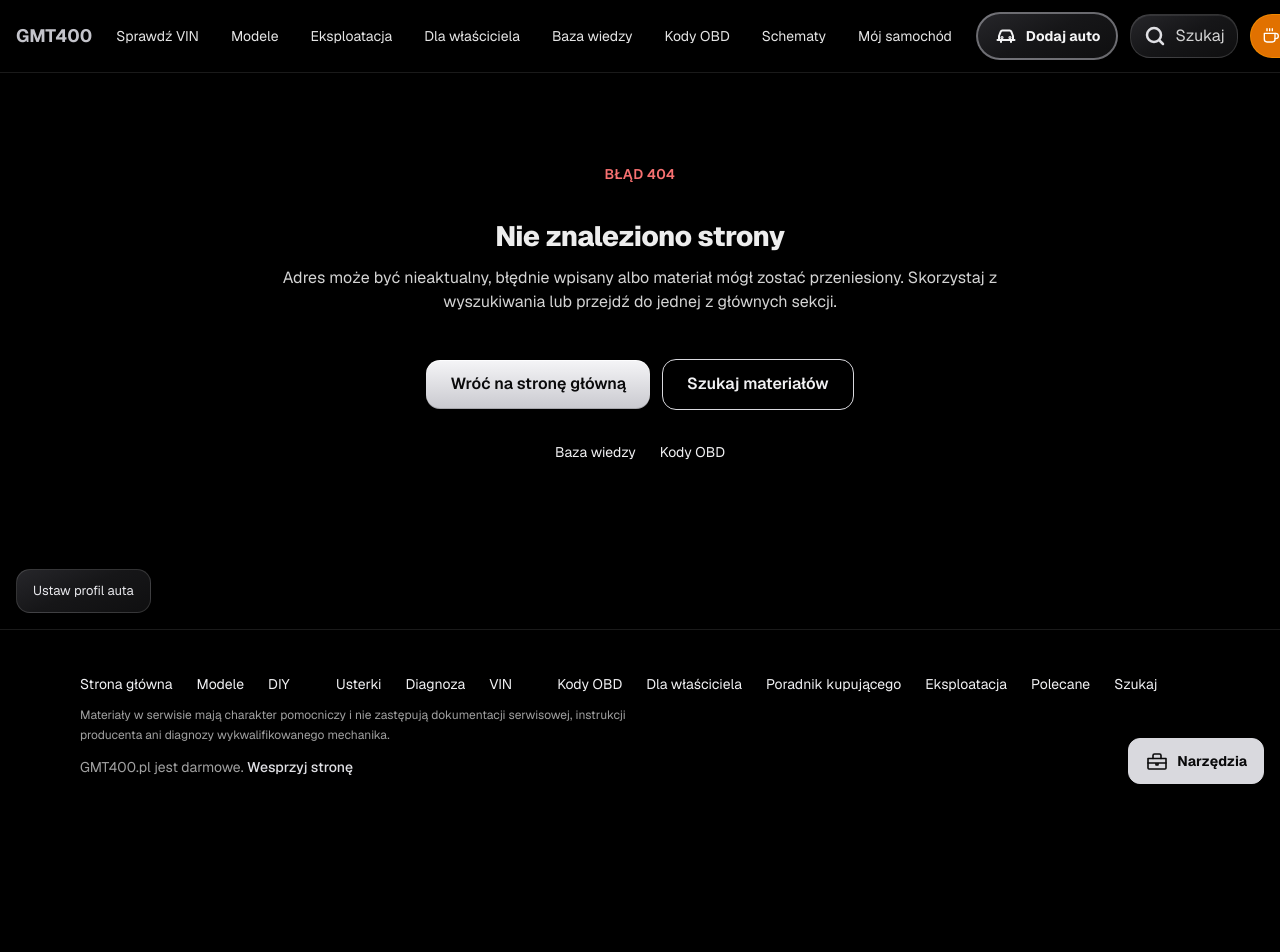
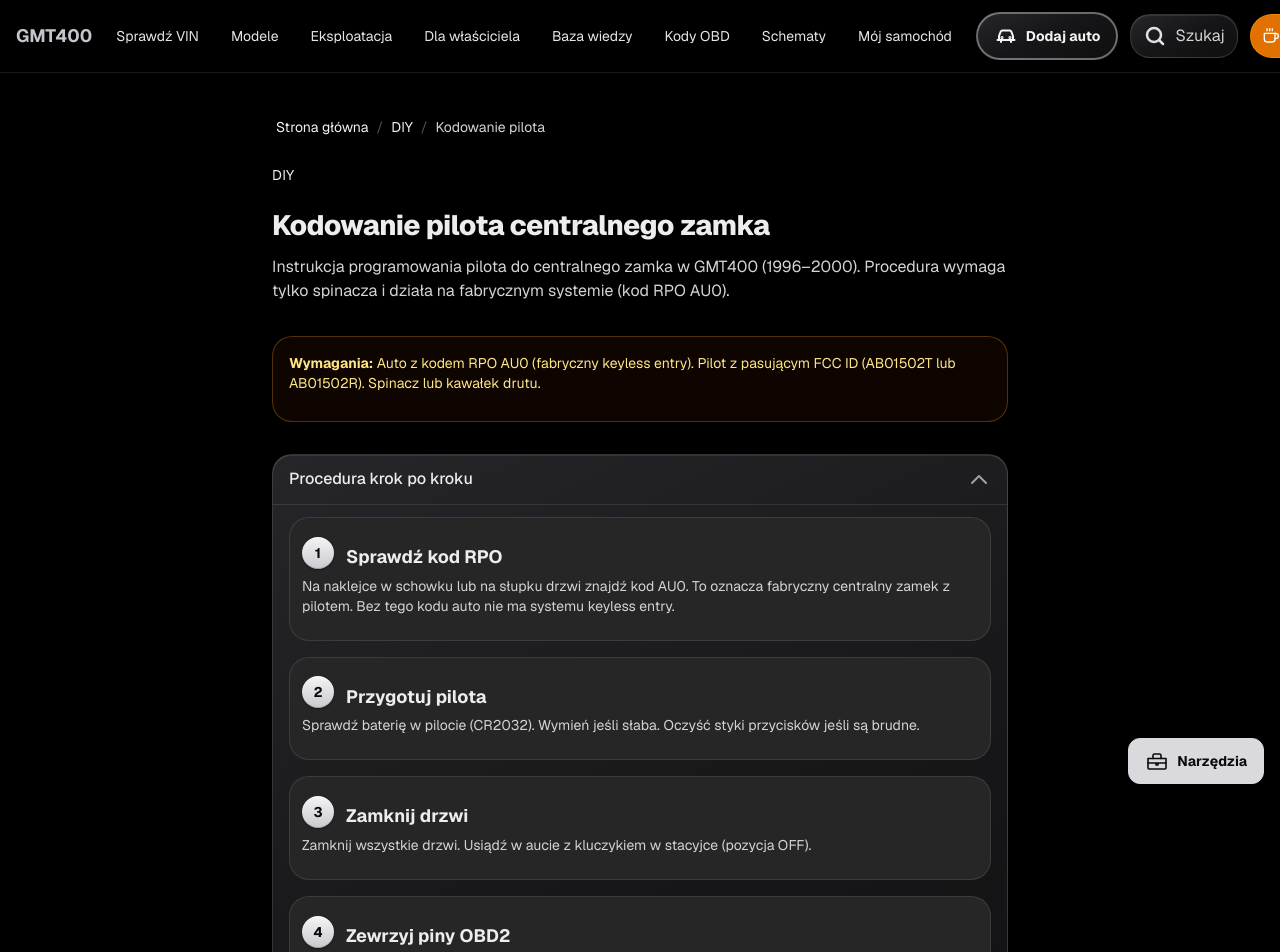
Before and after one commit to tsrc4mm9gg-netizen/gmt400-app, a Next.js app: page /diy/kodowanie-pilota in a window 1280 px wide. Before the commit this address had no page. Shown: the top 952 px of the page. Before the commit the page ends 821 px from the top, so only its background shows below. Built offline with nearby package versions, Linux system fonts and the light colour scheme.

Commit message:
feat: add keyless entry programming guide

```diff
--- /dev/null
+++ b/src/app/diy/kodowanie-pilota/page.tsx
@@ -0,0 +1,149 @@
+import type { Metadata } from 'next';
+import Link from 'next/link';
+import Breadcrumbs from '../../ui/Breadcrumbs';
+import AccordionSection from '../../ui/AccordionSection';
+import AffiliateBox from '../../ui/AffiliateBox';
+import FAQ from '../../ui/FAQ';
+
+export const metadata: Metadata = {
+  title: 'Kodowanie pilota centralnego zamka GMT400 — instrukcja krok po kroku',
+  description: 'Jak zaprogramować pilot do centralnego zamka w GMT400 (Tahoe, Suburban, Silverado). Procedura z gniazdem OBD2, kody RPO AU0, rozwiązywanie problemów.',
+  alternates: { canonical: 'https://www.gmt400.pl/diy/kodowanie-pilota' },
+};
+
+const STEPS = [
+  { step: 1, title: 'Sprawdź kod RPO', desc: 'Na naklejce w schowku lub na słupku drzwi znajdź kod AU0. To oznacza fabryczny centralny zamek z pilotem. Bez tego kodu auto nie ma systemu keyless entry.' },
+  { step: 2, title: 'Przygotuj pilota', desc: 'Sprawdź baterię w pilocie (CR2032). Wymień jeśli słaba. Oczyść styki przycisków jeśli są brudne.' },
+  { step: 3, title: 'Zamknij drzwi', desc: 'Zamknij wszystkie drzwi. Usiądź w aucie z kluczykiem w stacyjce (pozycja OFF).' },
+  { step: 4, title: 'Zewrzyj piny OBD2', desc: 'Znajdź gniazdo OBD2 (pod deską, po lewej stronie). Zewrzyj pin 4 i pin 8 spinaczem lub kawałkiem drutu. Zamki powinny zablokować i odblokować się — to znak, że jesteś w trybie programowania.' },
+  { step: 5, title: 'Zaprogramuj pilota', desc: 'Przytrzymaj jednocześnie przyciski LOCK i UNLOCK na pilocie (ok. 5–15 sekund). Zamki powinny znowu zablokować/odblokować się — pilot zaprogramowany.' },
+  { step: 6, title: 'Dodaj kolejne piloty', desc: 'Jeśli masz więcej pilotów (max 4), powtórz krok 5 dla każdego. Nie powtarzaj całej procedury — tylko przytrzymaj przyciski na kolejnym pilocie.' },
+  { step: 7, title: 'Zakończ', desc: 'Usuń spinacz z gniazda OBD2. Przetestuj piloty. Jeśli nie działają, powtórz procedurę.' },
+];
+
+const TIPS = [
+  { title: 'Pin 4 i pin 8', tip: 'Pin 4 to masa (ground), pin 8 to sygnał programowania. Oba są w górnym rzędzie gniazda OBD2 (patrząc od przodu).' },
+  { title: 'Max 4 piloty', tip: 'System zapamiętuje maksymalnie 4 piloty. Przy programowaniu nowego, stare zostają w pamięci (chyba że powtórzysz całą procedurę od początku).' },
+  { title: 'FCC ID', tip: 'Piloty muszą mieć pasujący FCC ID. Typowe dla GMT400: AB01502T, AB01502R. Sprawdź na pilocie i na module odbiornika (pod deską, przy kolumnie kierownicy).' },
+  { title: 'Bateria', tip: 'Jeśli pilot nie działa po programowaniu, sprawdź baterię. CR2032 jest standardem. Wymień i spróbuj ponownie.' },
+];
+
+const TROUBLESHOOTING = [
+  { problem: 'Zamki nie reagują na zwarcie pinów', solution: 'Sprawdź bezpieczniki. Sprawdź, czy auto ma kod AU0. Sprawdź połączenie spinacza (musi być pewne).' },
+  { problem: 'Pilot nie programuje się', solution: 'Sprawdź baterię. Oczyść styki przycisków. Sprawdź FCC ID — musi pasować do modułu.' },
+  { problem: 'Pilot działa tylko z bliska', solution: 'Słaba bateria lub uszkodzony pilot. Wymień baterię lub pilot.' },
+  { problem: 'Po programowaniu stary pilot nie działa', solution: 'Powtórzyłeś całą procedurę dla nowego pilota. Programuj wszystkie piloty w jednej sesji (krok 5–6).' },
+];
+
+const faqItems = [
+  {
+    question: 'Jak sprawdzić, czy moje auto ma centralny zamek z pilotem?',
+    answer: 'Sprawdź kod RPO na naklejce w schowku lub na słupku drzwi. Kod AU0 oznacza fabryczny keyless entry. AU3 to tylko elektryczne zamki bez pilota.',
+  },
+  {
+    question: 'Ile pilotów można zaprogramować?',
+    answer: 'Maksymalnie 4 piloty. Przy programowaniu nowego, stare zostają w pamięci, jeśli programujesz je w tej samej sesji.',
+  },
+  {
+    question: 'Jaki pilot kupić?',
+    answer: 'Szukaj pilota z FCC ID AB01502T lub AB01502R. To standardowe piloty GMT400. Można kupić na eBay, Amazon lub w sklepach z częściami GM.',
+  },
+  {
+    question: 'Co jeśli procedura nie działa?',
+    answer: 'Sprawdź bezpieczniki, baterię w pilocie, FCC ID. Jeśli nadal nie działa, problem może być w module odbiornika (pod deską) lub okablowaniu.',
+  },
+];
+
+export default function KodowaniePilotaPage() {
+  return (
+    <div className="mx-auto max-w-3xl px-4 py-8 pb-28 text-white">
+      <Breadcrumbs items={[{ href: '/diy', label: 'DIY' }, { label: 'Kodowanie pilota' }]} />
+      <header className="mt-4">
+        <p className="text-sm uppercase tracking-wide text-silver-400">DIY</p>
+        <h1 className="mt-1 text-3xl font-bold">Kodowanie pilota centralnego zamka</h1>
+        <p className="mt-3 text-neutral-300">
+          Instrukcja programowania pilota do centralnego zamka w GMT400 (1996–2000). Procedura wymaga tylko spinacza i działa na fabrycznym systemie (kod RPO AU0).
+        </p>
+      </header>
+
+      <div className="mt-6 rounded-xl border border-amber-500/30 bg-amber-950/20 p-4">
+        <p className="text-sm text-amber-200">
+          <strong>Wymagania:</strong> Auto z kodem RPO AU0 (fabryczny keyless entry). Pilot z pasującym FCC ID (AB01502T lub AB01502R). Spinacz lub kawałek drutu.
+        </p>
+      </div>
+
+      <div className="mt-6">
+        <AccordionSection title="Procedura krok po kroku" defaultOpen>
+          <ol className="space-y-4">
+            {STEPS.map(s => (
+              <li key={s.step} className="rounded-lg border border-white/10 bg-neutral-800 p-3">
+                <div className="flex items-center gap-3">
+                  <span className="flex h-8 w-8 items-center justify-center rounded-full bg-silver-600 text-sm font-bold text-neutral-950">{s.step}</span>
+                  <h3 className="font-semibold text-silver-200">{s.title}</h3>
+                </div>
+                <p className="mt-2 text-sm text-neutral-300">{s.desc}</p>
+              </li>
+            ))}
+          </ol>
+        </AccordionSection>
+
+        <AccordionSection title="Schemat gniazda OBD2">
+          <div className="rounded-lg border border-white/10 bg-neutral-800 p-4">
+            <p className="mb-3 text-sm text-neutral-300">Gniazdo OBD2 (16 pinów). Pin 4 i pin 8 są w górnym rzędzie:</p>
+            <pre className="overflow-x-auto rounded bg-neutral-900 p-3 text-xs text-neutral-300">
+{`Górny rząd (od lewej):
+[1] [2] [3] [4] [5] [6] [7] [8]
+              ↑       ↑
+            Pin 4   Pin 8
+            (masa)  (sygnał)
+
+Dolny rząd:
+[9] [10] [11] [12] [13] [14] [15] [16]`}
+            </pre>
+            <p className="mt-3 text-sm text-neutral-400">Zewrzyj pin 4 i pin 8 spinaczem. Zamki powinny zablokować/odblokować się.</p>
+          </div>
+        </AccordionSection>
+
+        <AccordionSection title="Wskazówki">
+          <div className="space-y-3">
+            {TIPS.map(t => (
+              <div key={t.title} className="rounded-lg border border-white/10 bg-neutral-800 p-3">
+                <h3 className="font-semibold text-silver-200">{t.title}</h3>
+                <p className="mt-1 text-sm text-neutral-300">{t.tip}</p>
+              </div>
+            ))}
+          </div>
+        </AccordionSection>
+
+        <AccordionSection title="Rozwiązywanie problemów">
+          <div className="space-y-3">
+            {TROUBLESHOOTING.map(t => (
+              <div key={t.problem} className="rounded-lg border border-white/10 bg-neutral-800 p-3">
+                <h3 className="font-semibold text-amber-400">{t.problem}</h3>
+                <p className="mt-1 text-sm text-neutral-300">{t.solution}</p>
+              </div>
+            ))}
+          </div>
+        </AccordionSection>
+
+        <AccordionSection title="Przydatne">
+          <AffiliateBox
+            title=""
+            items={[
+              { name: 'Bateria CR2032', search: 'CR2032 battery' },
+              { name: 'Pilot GMT400', search: 'GMT400 keyless remote' },
+            ]}
+          />
+        </AccordionSection>
+
+        <AccordionSection title="Częste pytania">
+          <FAQ items={faqItems} />
+        </AccordionSection>
+      </div>
+
+      <p className="mt-6 text-sm text-neutral-400">
+        <Link href="/diy" className="text-silver-400 hover:underline">← Wróć do DIY</Link>
+      </p>
+    </div>
+  );
+}
```
